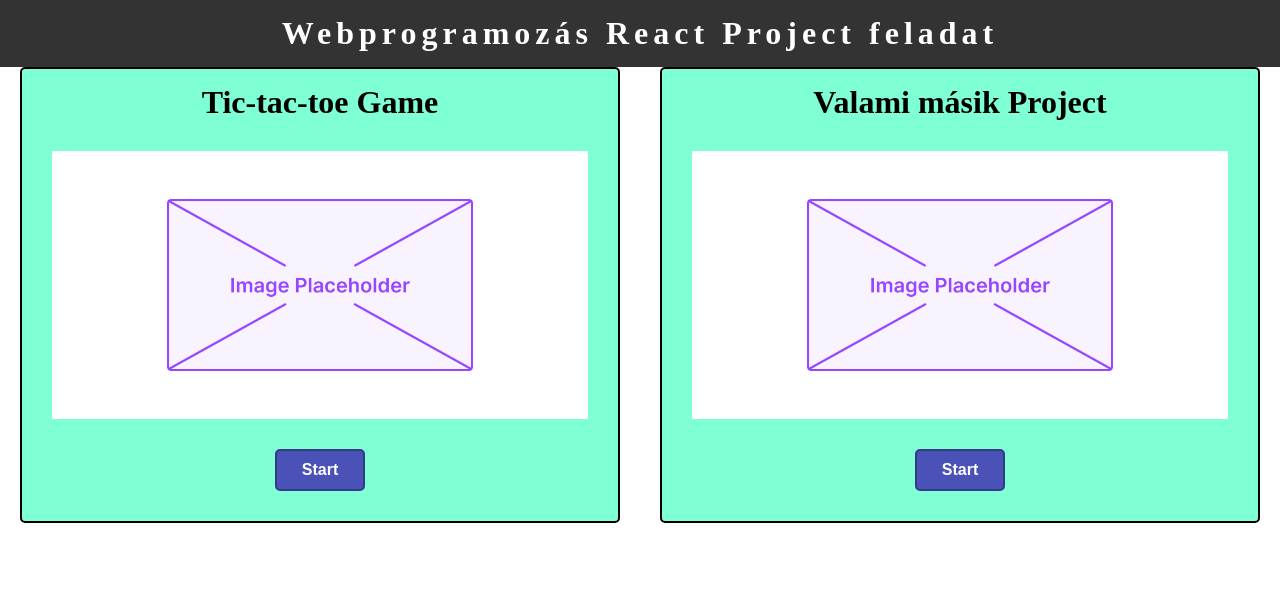
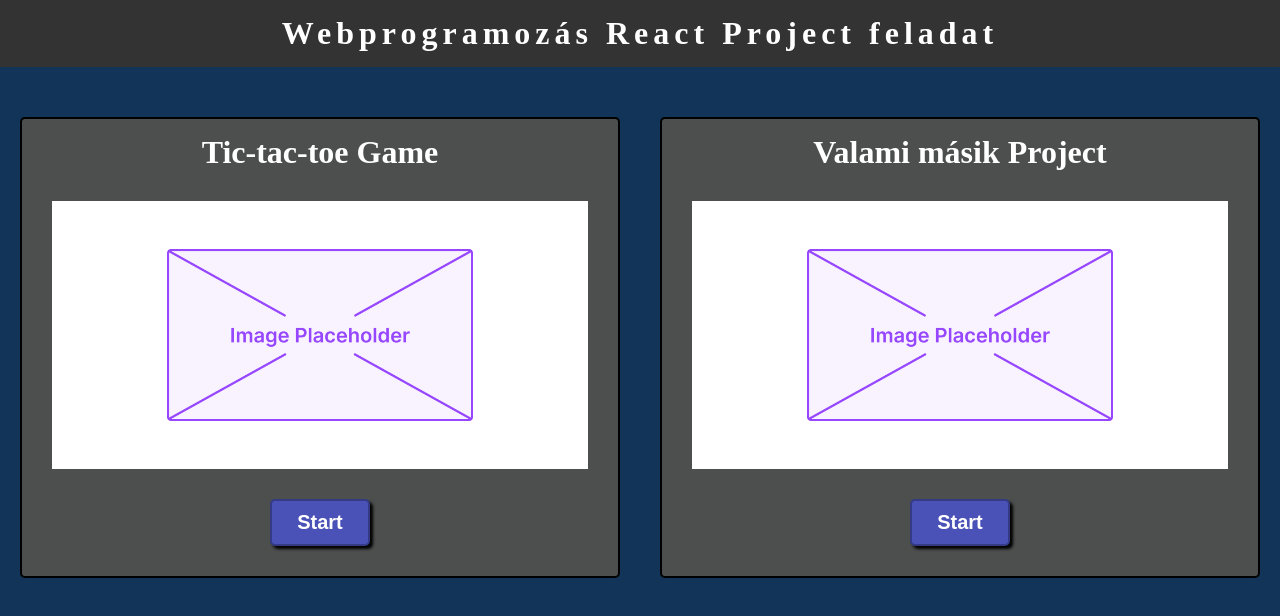
Before and after one commit to DrozsdikAdam/Web_eloadas_react, a React (Vite) app: page /Home in a window 1280 px wide. Shown: the top 616 px of the page. Built offline with nearby package versions, Linux system fonts and the light colour scheme.

Commit message:
router dom letöltése és route-ok beállítása

```diff
--- a/package.json
+++ b/package.json
@@ -11,7 +11,8 @@
   },
   "dependencies": {
     "react": "^19.0.0",
-    "react-dom": "^19.0.0"
+    "react-dom": "^19.0.0",
+    "react-router-dom": "^7.5.0"
   },
   "devDependencies": {
     "@eslint/js": "^9.21.0",
--- a/src/components/App.jsx
+++ b/src/components/App.jsx
@@ -1,26 +1,17 @@
 import React from 'react';
-import AppStyles from '../styles/app.module.css'
-import Placeholder from '../images/image.png'
+import Home from './Home';
+import Tictactoe from './Tictactoe';
+import { Routes, Route } from 'react-router-dom';
+
 function App() {
 
   return (
     <>
-      <div className={AppStyles.container}>
-        <div className={AppStyles.card}>
-          <h1 className={AppStyles.title}>Tic-tac-toe Game</h1>
-          <img src={Placeholder} className={AppStyles.image} alt="Tic-tac-toe" />
-          <div className={AppStyles.buttonGroup}>
-              <button>Start</button>
-          </div>
-        </div>
-        <div className={AppStyles.card}>
-        <h1 className={AppStyles.title}>Valami másik Project</h1>
-          <img src={Placeholder} className={AppStyles.image} alt="" />
-          <div className={AppStyles.buttonGroup}>
-              <button>Start</button>
-          </div>
-        </div>
-      </div>
+      <Routes>
+        <Route path="/" element={<Home />} />
+        <Route path="/Home" element={<Home />} />
+        <Route path="/TicTacToe" element={<Tictactoe />} />
+      </Routes>
     </>
   )
 }
--- /dev/null
+++ b/src/components/Home.jsx
@@ -0,0 +1,29 @@
+import React from 'react';
+import Placeholder from '../images/image.png'
+import HomeStyles from '../styles/home.module.css'
+import { Link } from 'react-router-dom';
+
+const Home = () => {
+    return (
+        <>
+        <div className={HomeStyles.container}>
+        <div className={HomeStyles.card}>
+          <h1 className={HomeStyles.title}>Tic-tac-toe Game</h1>
+          <img src={Placeholder} className={HomeStyles.image} alt="Tic-tac-toe" />
+          <div className={HomeStyles.buttonGroup}>
+              <button><Link to="/TicTacToe">Start</Link></button>
+          </div>
+        </div>
+        <div className={HomeStyles.card}>
+        <h1 className={HomeStyles.title}>Valami másik Project</h1>
+          <img src={Placeholder} className={HomeStyles.image} alt="" />
+          <div className={HomeStyles.buttonGroup}>
+              <button>Start</button>
+          </div>
+        </div>
+      </div>
+        </>
+    )
+}
+
+export default Home;
--- /dev/null
+++ b/src/components/Tictactoe.jsx
@@ -0,0 +1,14 @@
+import React from 'react';
+
+const Tictactoe = () => {
+    return (
+        <div>
+            <h1>Tic Tac Toe Game</h1>
+            <div className="game-board">
+                {/* Game board will be rendered here */}
+            </div>
+        </div>
+    );
+};
+
+export default Tictactoe;
--- a/src/main.css
+++ b/src/main.css
@@ -1,3 +1,6 @@
 *{
   margin: 0;
 }
+body{
+  background-color: #123458;
+}
--- a/src/main.jsx
+++ b/src/main.jsx
@@ -4,11 +4,14 @@ import App from './components/App.jsx'
 import React from 'react'
 import Header from './components/Header'
 import './main.css'
+import { BrowserRouter } from 'react-router-dom'
 
 
 createRoot(document.getElementById('root')).render(
   <StrictMode>
-    <Header />
-    <App />
+    <BrowserRouter>
+      <Header />
+      <App />
+    </BrowserRouter>
   </StrictMode>
 )
--- a/src/styles/App.module.css
+++ b/src/styles/Home.module.css
@@ -3,6 +3,7 @@
     align-items: center;
     justify-content: center;
     width: 100%;
+    margin-top:50px;
     box-sizing: border-box;
 }
 .card{
@@ -10,7 +11,7 @@
     display: flex;
     flex-direction: column;;
     width: 50%;
-    background-color: aquamarine;
+    background-color: rgb(77, 78, 78);
     margin-inline: 20px;
     border: black solid 2px;
     border-radius: 5px;
@@ -20,6 +21,7 @@
     text-align: center;
     margin: auto;
     margin-block: 15px;
+    color: white;
 }
 .image{
     margin: auto;
@@ -43,7 +45,8 @@
     color: white;
     text-align: center;
     font-weight: bold;
-    font-size: 16px;
+    font-size: 20px;
+    box-shadow: 3px 3px 3px black;
 }
 .buttonGroup button:hover{
     margin: 5px;
@@ -55,5 +58,9 @@
     color: white;
     text-align: center;
     font-weight: bold;
-    font-size: 16px;
+    font-size: 20px;
 }
+a{
+    text-decoration: none;
+    color: white;
+}
```
Also changed, not shown: src/styles/Tictactoe.module.css (added), 1 other file (tests, documents, lock files or other folders).
